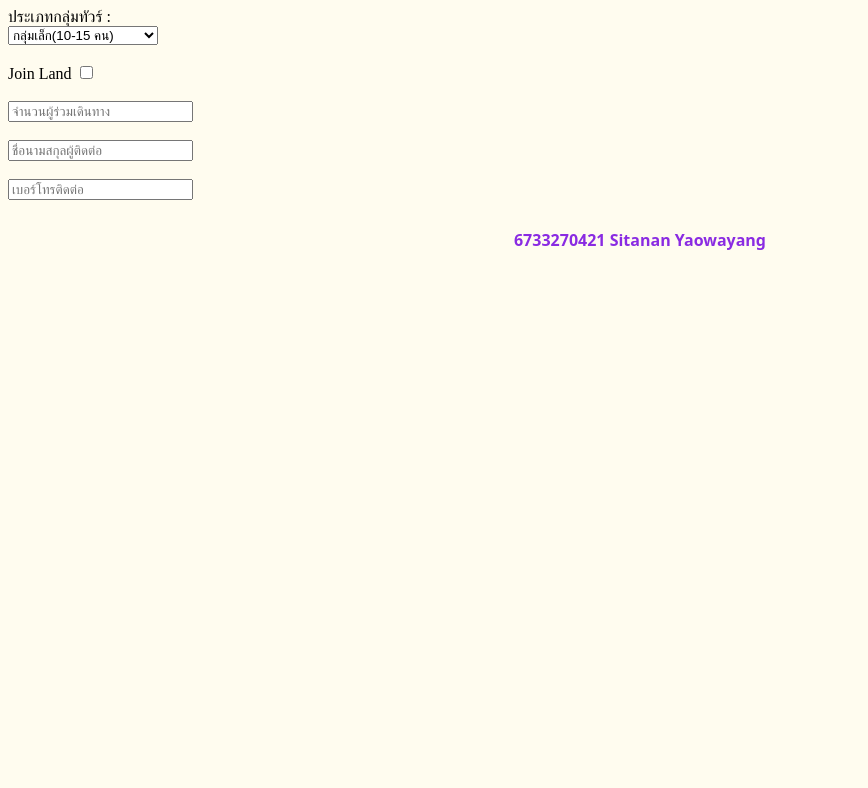
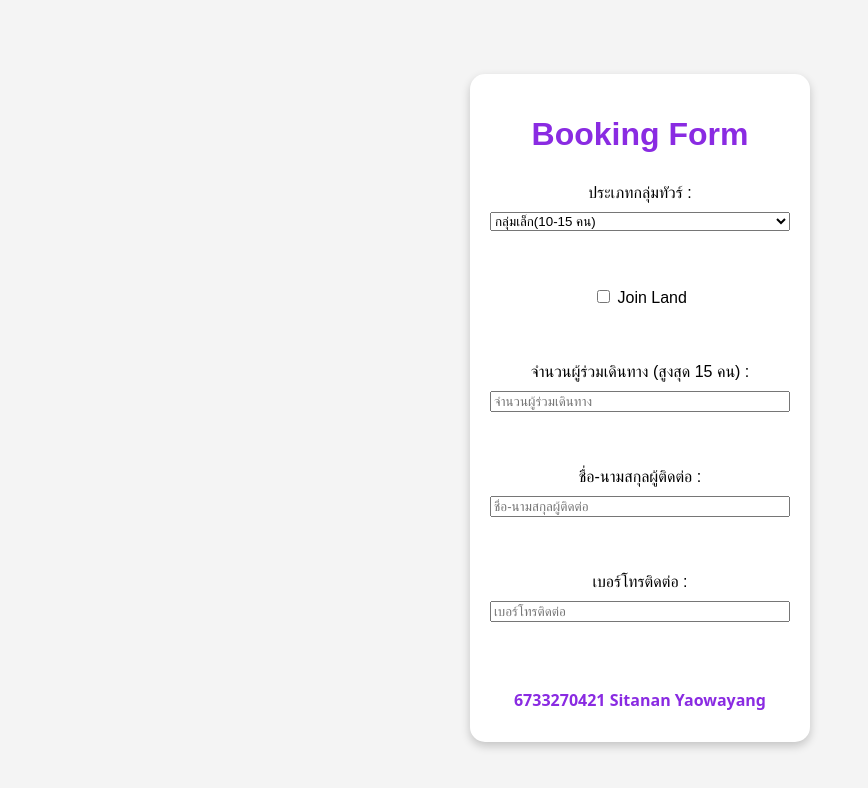
Before and after one commit to SitananYaowayang/a02-SitananYaowayang, a plain HTML site: page booking.html in a window 1280 px wide. Shown: the whole page, without its empty margins (0-868 px from the left). Drawn offline with Linux system fonts and the light colour scheme.

Commit message:
update style in booking page

```diff
--- a/booking.html
+++ b/booking.html
@@ -4,27 +4,41 @@
         <title>Booking</title>
         <link rel="stylesheet" href="style.css">
     </head>
-    <body>
+    <body class="bookingform">
+
+
+        <div  id="form">
         <form>
-            ประเภทกลุ่มทัวร์ : <br>
-            <select  name="type" size="1">
+            <h1 id="title">Booking Form</h1>
+            <label for="sizetour">
+                ประเภทกลุ่มทัวร์ :
+            </label>
+            <select id="sizetour" name="type" size="1">
                 <option value="small">กลุ่มเล็ก(10-15 คน)</option>
                 <option value="basic">กลุ่มมาตรฐาน(35-40 คน)</option>
-
             </select>
             <br><br>
-            <label for="ticket">Join Land</label>
-            <input type="checkbox">
+            <label for="ticket">
+                <input id="ticket" type="checkbox"> Join Land
+            </label>
+
             <br><br>
-            <input type="number" placeholder="จำนวนผู้ร่วมเดินทาง">
+            <label for="passengers">จำนวนผู้ร่วมเดินทาง (สูงสุด 15 คน) :</label>
+
+            <input type="number" id="passengers" placeholder="จำนวนผู้ร่วมเดินทาง">
+
             <br><br>
-            <input type="text" placeholder="ชื่อนามสกุลผู้ติดต่อ">
+            <label for="name">ชื่อ-นามสกุลผู้ติดต่อ :</label>
+            <input id="name" type="text" placeholder="ชื่อ-นามสกุลผู้ติดต่อ">
             <br><br>
-            <input type="tel" placeholder="เบอร์โทรติดต่อ">
+
+            <label for="tel">เบอร์โทรติดต่อ : </label>
+            <input id="tel" type="tel" placeholder="เบอร์โทรติดต่อ">
             <br><br>
             <h1 id="myname1">
                 6733270421 Sitanan Yaowayang
             </h1>
         </form>
+        </div>
     </body>
 </html>
--- a/style.css
+++ b/style.css
@@ -97,3 +97,32 @@ body{background-color: rgb(255, 252, 239);}
 #thai p{
     color: rgb(231, 66, 102);
 }
+
+.bookingform{
+    display: flex;
+    justify-content: center;
+    align-items: center;
+    height: 100vh;
+    background-color: #f4f4f4;
+    font-family: Arial, sans-serif;
+}
+
+
+#form{
+    background: white;
+    padding: 20px;
+    border-radius: 15px;
+    box-shadow: 0 4px 10px rgba(0, 0, 0, 0.2);
+    width: 300px;
+    text-align: center;
+
+}
+form {
+    display: flex;
+    flex-direction: column;
+    gap: 10px;
+}
+
+#form h1{
+    color: blueviolet;
+}
```
